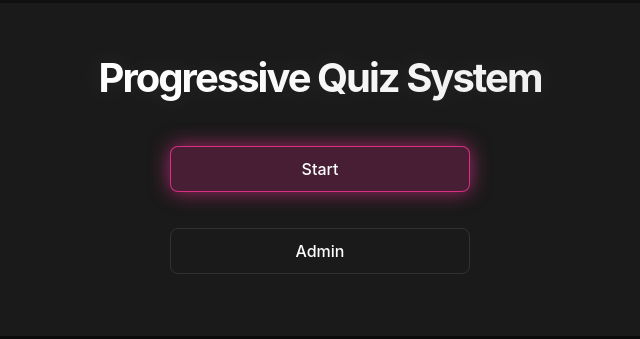
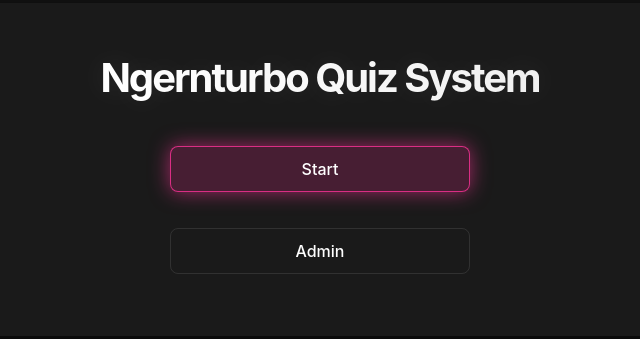
Before and after one commit to J0003890/TurboTestDemo, a plain HTML site: page index.html in a window 1280 px wide. Shown: the part 231-570 px from the top of the page, without its empty margins (320-960 px from the left). Drawn offline with Linux system fonts and the light colour scheme; no server answers.

Commit message:
Add files via upload

```diff
--- a/index.html
+++ b/index.html
@@ -4,13 +4,13 @@
     <meta charset="UTF-8">
     <meta http-equiv="Content-Language" content="th, en">
     <meta name="viewport" content="width=device-width, initial-scale=1.0">
-    <title>Progressive Quiz System</title>
+    <title>Ngernturbo Quiz System</title>
     <link rel="stylesheet" href="styles.css">
 </head>
 <body>
     <div class="container">
         <div id="welcome-screen" class="screen">
-            <h1>Progressive Quiz System</h1>
+            <h1>Ngernturbo Quiz System</h1>
             <div class="welcome-buttons">
                 <button id="start-main-btn">Start</button>
                 <button id="admin-btn">Admin</button>
```
